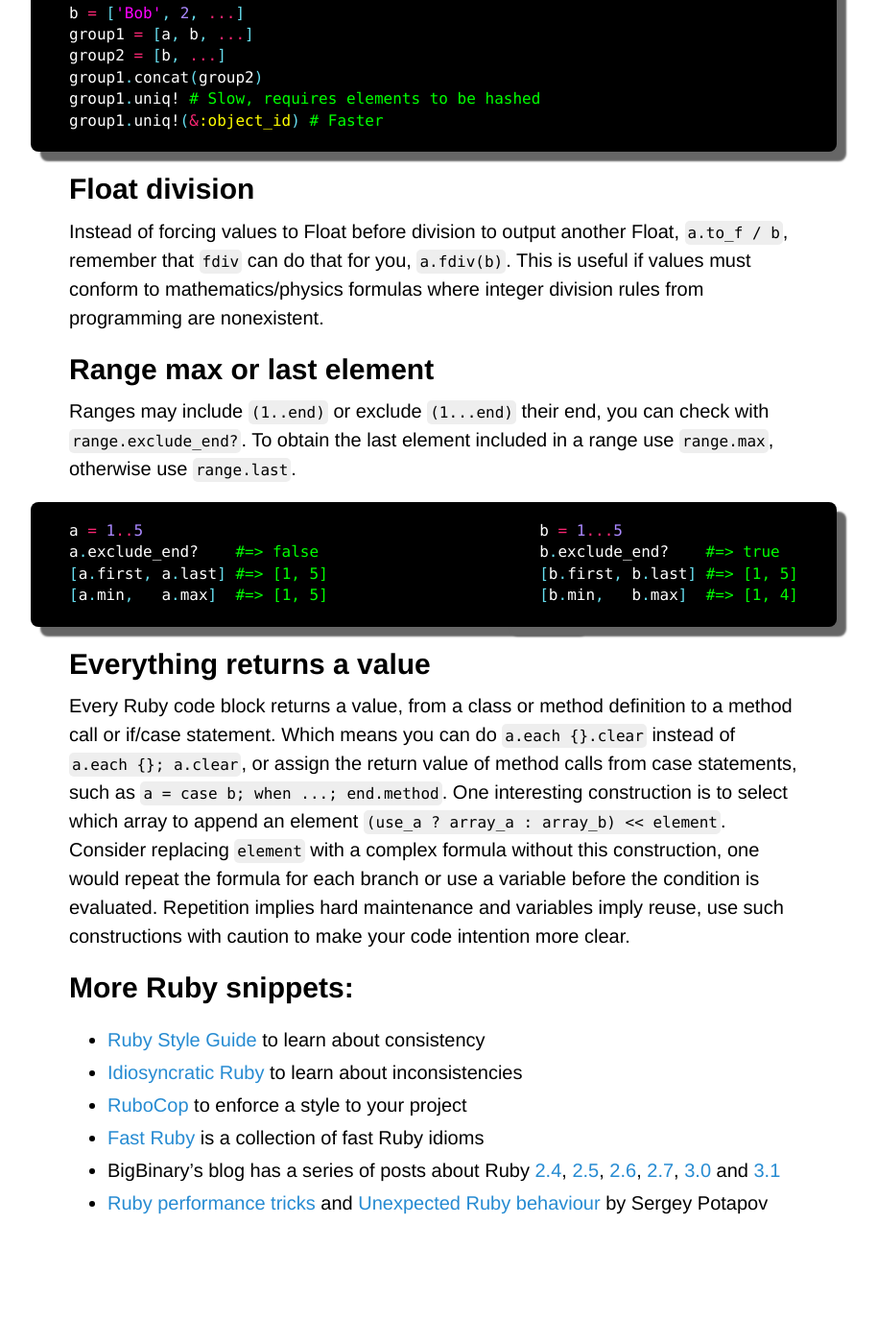
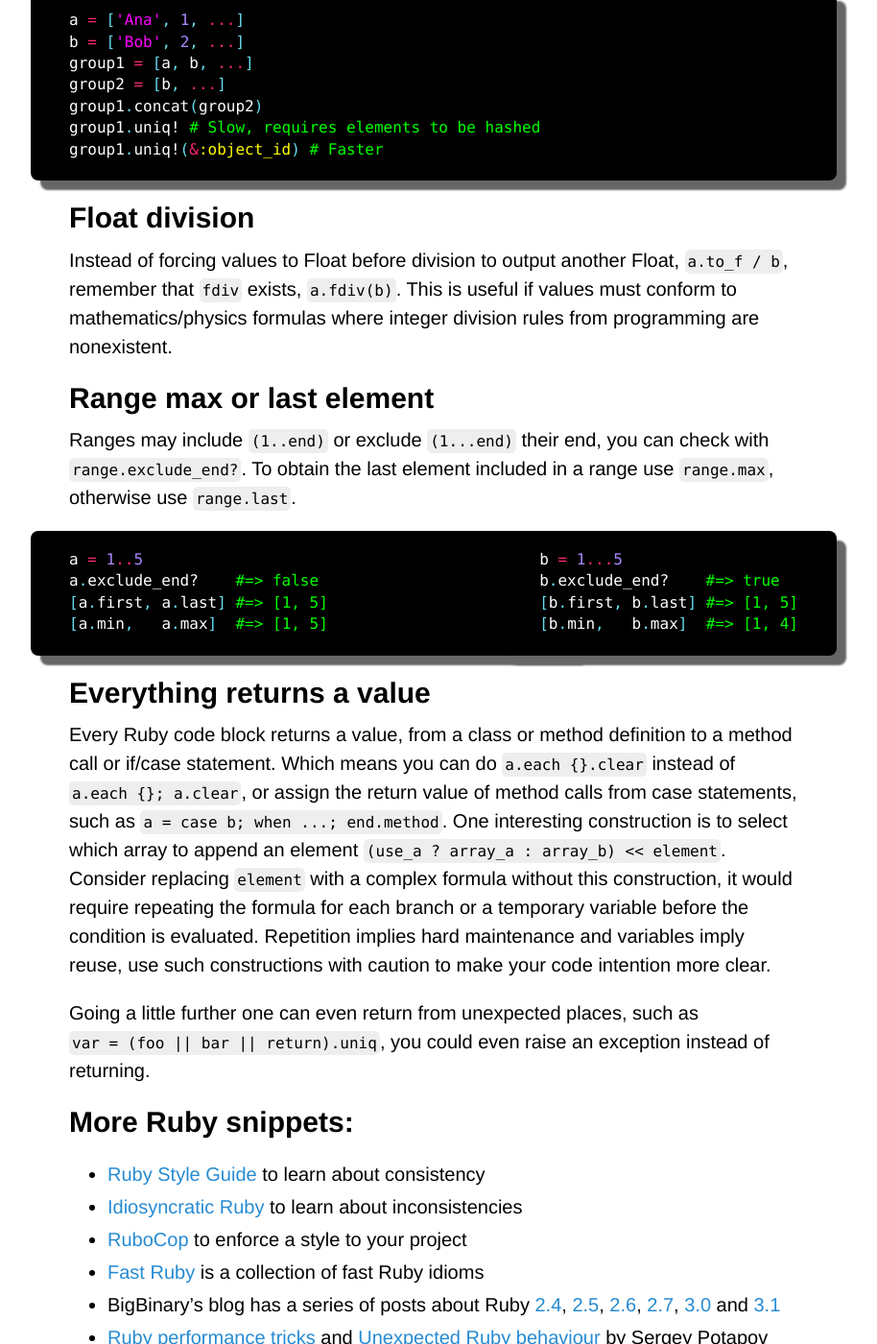
Before and after one commit to Maumagnaguagno/maumagnaguagno.github.io, a Jekyll site: the page built from ruby.md, in a window 1280 px wide and 1400 px high, scrolled down 6499 px. Shown: the whole window at 96% size, without its empty margins (188-1102 px from the left). Built offline with Jekyll 4.4.1, drawn with Linux system fonts in a browser that asks for light colours; our own code applies the rules of GitHub Pages for plain Markdown files; before the commit the page ends 7787 px from its top, so only the background shows below that; some of the changed text lies outside the part shown.

Commit message:
Add more tricks to Ruby

````diff
--- a/ruby.md
+++ b/ruby.md
@@ -43,6 +43,7 @@ puts first until first = a.shift
 ## Side-effects
 Sometimes parentheses can make all the difference in the evaluation of an expression.
 The following examples show how you can obtain the last element of a list and a list without its last element, with or without side-effects.
+New [value omission feature](https://zverok.github.io/blog/2021-12-08-value-omission-debug.html) from Ruby 3.1 also requires parentheses to avoid unexpected behavior.
 
 <div class=split markdown=1>
 
@@ -288,7 +289,7 @@ group1.uniq!(&:object_id) # Faster
 ```
 
 ## Float division
-Instead of forcing values to Float before division to output another Float, ``a.to_f / b``, remember that ``fdiv`` can do that for you, ``a.fdiv(b)``.
+Instead of forcing values to Float before division to output another Float, ``a.to_f / b``, remember that ``fdiv`` exists, ``a.fdiv(b)``.
 This is useful if values must conform to mathematics/physics formulas where integer division rules from programming are nonexistent.
 
 ## Range max or last element
@@ -320,8 +321,10 @@ b.exclude_end?    #=> true
 Every Ruby code block returns a value, from a class or method definition to a method call or if/case statement.
 Which means you can do ``a.each {}.clear`` instead of ``a.each {}; a.clear``, or assign the return value of method calls from case statements, such as ``a = case b; when ...; end.method``.
 One interesting construction is to select which array to append an element ``(use_a ? array_a : array_b) << element``.
-Consider replacing ``element`` with a complex formula without this construction, one would repeat the formula for each branch or use a variable before the condition is evaluated.
+Consider replacing ``element`` with a complex formula without this construction, it would require repeating the formula for each branch or a temporary variable before the condition is evaluated.
 Repetition implies hard maintenance and variables imply reuse, use such constructions with caution to make your code intention more clear.
+
+Going a little further one can even return from unexpected places, such as ``var = (foo || bar || return).uniq``, you could even raise an exception instead of returning.
 
 ## More Ruby snippets:
 {% assign bigbinary = "https://bigbinary.com/blog/categories/ruby-" %}
````
